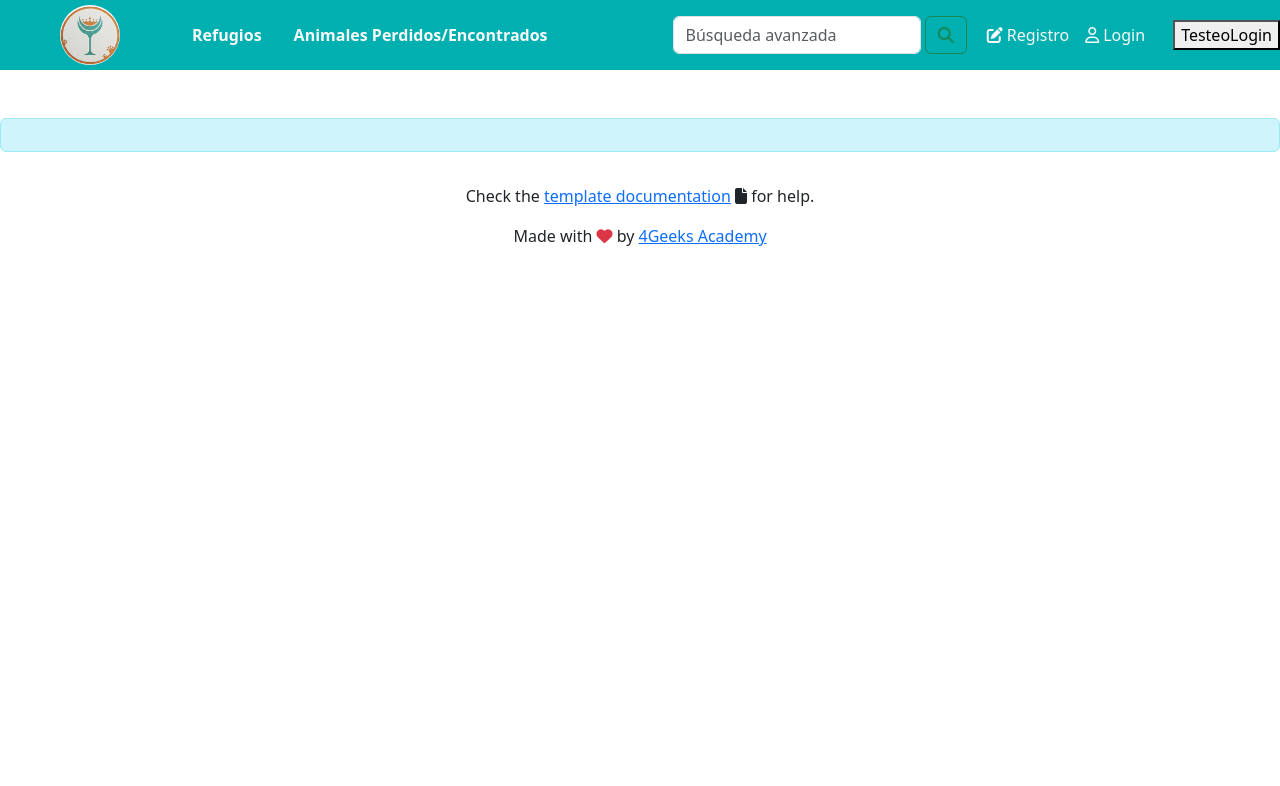
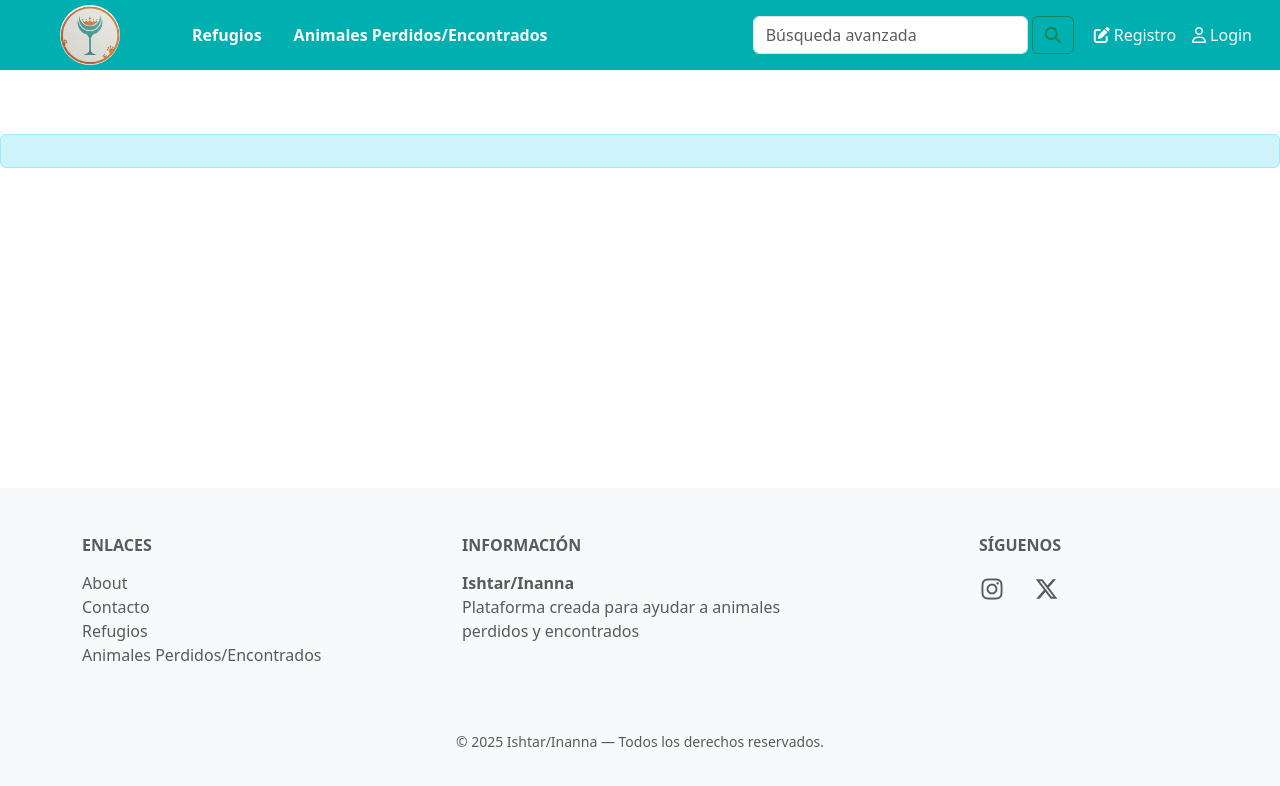
Before and after one commit to 4GeeksAcademy/Proyecto-final-CEMJ-Ishtar-Inanna, a React app: page / in a window 1280 px wide. Built offline with nearby package versions, Linux system fonts and the light colour scheme; no server answers.

Commit message:
navbar dinamico login/no login y footer basico

```diff
--- a/src/front/components/Footer.jsx
+++ b/src/front/components/Footer.jsx
@@ -1,11 +1,41 @@
 export const Footer = () => (
-	<footer className="footer mt-auto py-3 text-center">
-		<p>
-			Check the <a target="_blank" href="https://4geeks.com/docs/start/react-flask-template">template documentation</a> <i className="fa-solid fa-file"></i> for help.
-		</p>
-		<p>
-			Made with <i className="fa fa-heart text-danger" /> by{" "}
-			<a href="http://www.4geeksacademy.com">4Geeks Academy</a>
-		</p>
+	<footer className="footer mt-auto py-5 bg-light text-muted">
+		<div className="container">
+			<div className="row text-center text-md-start">
+
+				<div className="col-md-4 mb-4">
+					<h6 className="text-uppercase fw-bold mb-3">Enlaces</h6>
+					<ul className="list-unstyled">
+						<li><a href="/" className="text-muted text-decoration-none">About</a></li>
+						<li><a href="/" className="text-muted text-decoration-none">Contacto</a></li>
+						<li><a href="/refuges" className="text-muted text-decoration-none">Refugios</a></li>
+						<li><a href="/foundlostanimals" className="text-muted text-decoration-none">Animales Perdidos/Encontrados</a></li>
+					</ul>
+				</div>
+
+				<div className="col-md-4 mb-4">
+					<h6 className="text-uppercase fw-bold mb-3">Información</h6>
+					<p>
+						<strong>Ishtar/Inanna</strong> <br></br>
+						Plataforma creada para ayudar a animales perdidos y encontrados
+					</p>
+				</div>
+
+				<div className="col-md-4 mb-4 text-center">
+					<h6 className="text-uppercase fw-bold mb-3">Síguenos</h6>
+					<a href="#" className="mx-3 text-muted fs-4">
+						<i className="fa-brands fa-instagram"></i>
+					</a>
+					<a href="#" className="mx-3 text-muted fs-4">
+						<i className="fa-brands fa-x-twitter"></i>
+					</a>
+				</div>
+
+			</div>
+
+			<div className="text-center mt-4 small">
+				© 2025 Ishtar/Inanna — Todos los derechos reservados.
+			</div>
+		</div>
 	</footer>
 );
--- a/src/front/components/Navbar.jsx
+++ b/src/front/components/Navbar.jsx
@@ -1,33 +1,25 @@
 import { Link } from "react-router-dom";
-
 import Logo from "../assets/img/Logo.png";
-import { useState } from "react";
 import useGlobalReducer from "../hooks/useGlobalReducer";
 
-
 export const Navbar = () => {
-
-
-
-	const { login, switchLogin } = useGlobalReducer()
-	console.log(useGlobalReducer())
+	const { login, switchLogin } = useGlobalReducer();
 
 	const handleLogout = () => {
-		localStorage.clear()
-		switchLogin()
-	}
+		localStorage.removeItem("jwt-token");
+		switchLogin();
+	};
 
 	return (
 		<nav className="navbar navbar-expand-lg text-light color-text-light">
 			<div className="container-fluid text-light">
+
 				<Link to="/" className="navbar-brand mx-5">
+					<img className="logo" src={Logo} alt="Logo Inanna" />
+				</Link>
 
-					{/* <button className="navbar-toggler" type="button" data-bs-toggle="collapse" data-bs-target="#navbarSupportedContent" aria-controls="navbarSupportedContent" aria-expanded="false" aria-label="Toggle navigation"> */}
-					<img className="logo" src={Logo} alt="Logo Inanna"></img>
+				<div className="collapse navbar-collapse" id="navbarSupportedContent">
 
-				</Link>
-				{/* </button> */}
-				<div className="collapse navbar-collapse" id="navbarSupportedContent">
 					<ul className="navbar-nav me-auto">
 						<li className="nav-item mx-3">
 							<Link to="/refuges" className="nav-link text-light">
@@ -39,32 +31,52 @@ export const Navbar = () => {
 								<b>Animales Perdidos/Encontrados</b>
 							</Link>
 						</li>
-
 					</ul>
 
-					<input className="form-control bi bi-camera w-25" type="search" placeholder="Búsqueda avanzada" aria-label="Search" />
+					<input
+						className="form-control bi bi-camera w-25"
+						type="search"
+						placeholder="Búsqueda avanzada"
+						aria-label="Search"
+					/>
 
 					<div>
 						<Link to="/filteredsearch">
-							<button className="btn btn-outline-success mx-1" type="submit"><i className="fa-solid fa-magnifying-glass"></i></button>
+							<button className="btn btn-outline-success mx-1" type="submit">
+								<i className="fa-solid fa-magnifying-glass"></i>
+							</button>
+						</Link>
+					</div>
+
+					{login ? (
+
+						//     VISTA SI ESTÁ LOGUEADO
+						<div className="nav-item mx-3 d-flex align-items-center">
+							<Link to="/profile" className="nav-link me-3">
+								<i className="fa-regular fa-user me-1"></i>Mi Perfil
 							</Link>
 
+							<button
+								className="btn btn-danger"
+								onClick={handleLogout}
+							>
+								Logout
+							</button>
 						</div>
-					{login && <div><button onClick={handleLogout}>Logout</button></div>}
-
+					) : (
+						//   VISTA SI NO ESTÁ LOGUEADO
 						<div className="nav-item mx-3 d-flex">
 							<Link to="/signup-page" className="nav-link me-3">
 								<i className="fa-solid fa-pen-to-square me-1"></i>Registro
 							</Link>
-						<Link to="/loginpage" className="nav-link" >
+							<Link to="/loginpage" className="nav-link">
 								<i className="fa-regular fa-user me-1"></i>Login
 							</Link>
 						</div>
+					)}
 
 				</div>
 			</div>
-
-			<button onClick={() => console.log("el valor de login es ", login)}>TesteoLogin</button>
 		</nav>
 	);
 };
--- a/src/front/index.css
+++ b/src/front/index.css
@@ -1,23 +1,27 @@
+#root {
+  display: flex;
+  flex-direction: column;
+  min-height: 100vh;
+}
 
 .logo {
   width: 60px;
   height: 60px;
   border-radius: 80%;
-  border-color: #D97A00;
+  border-color: #d97a00;
 }
 
 .boton {
-  background-color: #00AFAF; /* Un color púrpura personalizado */
-  border-color: #00AFAF;
+  background-color: #00afaf; /* Un color púrpura personalizado */
+  border-color: #00afaf;
 }
 
 .boton:hover {
-  background-color: #D97A00;
+  background-color: #d97a00;
 }
 
-
 nav {
-  background-color: #00AFAF;
+  background-color: #00afaf;
   height: 70px;
   color: white;
 }
@@ -26,5 +30,4 @@ nav {
   background-image: url("./assets/img/Fondo.png");
   background-repeat: no-repeat;
   background-size: cover;
-
 }
```
Also changed, not shown: 1 other file. Lines whose indentation alone changed are shown as unchanged.
